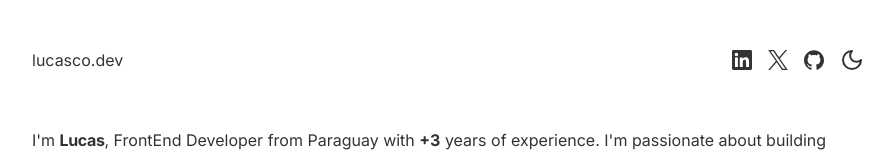
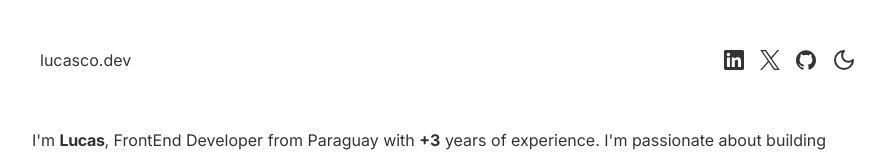
Before and after one commit to isaias-alt/lucasco.dev, a Next.js app: page / in a window 1280 px wide. Shown: the top 160 px of the page, without its empty margins (192-1087 px from the left). Built offline with nearby package versions, Linux system fonts and the light colour scheme.

Commit message:
add padding

```diff
--- a/src/components/Header.tsx
+++ b/src/components/Header.tsx
@@ -5,7 +5,7 @@ import Link from "next/link"
 
 const Header = () => {
   return (
-    <header className="flex justify-center py-4 sticky top-0 z-50 mb-1 backdrop-blur-md">
+    <header className="flex justify-center py-4 sticky top-0 z-50 mb-1 backdrop-blur-md px-2">
       <nav className="flex justify-between items-center w-full max-w-4xl">
         <Link
           href='/'
```
